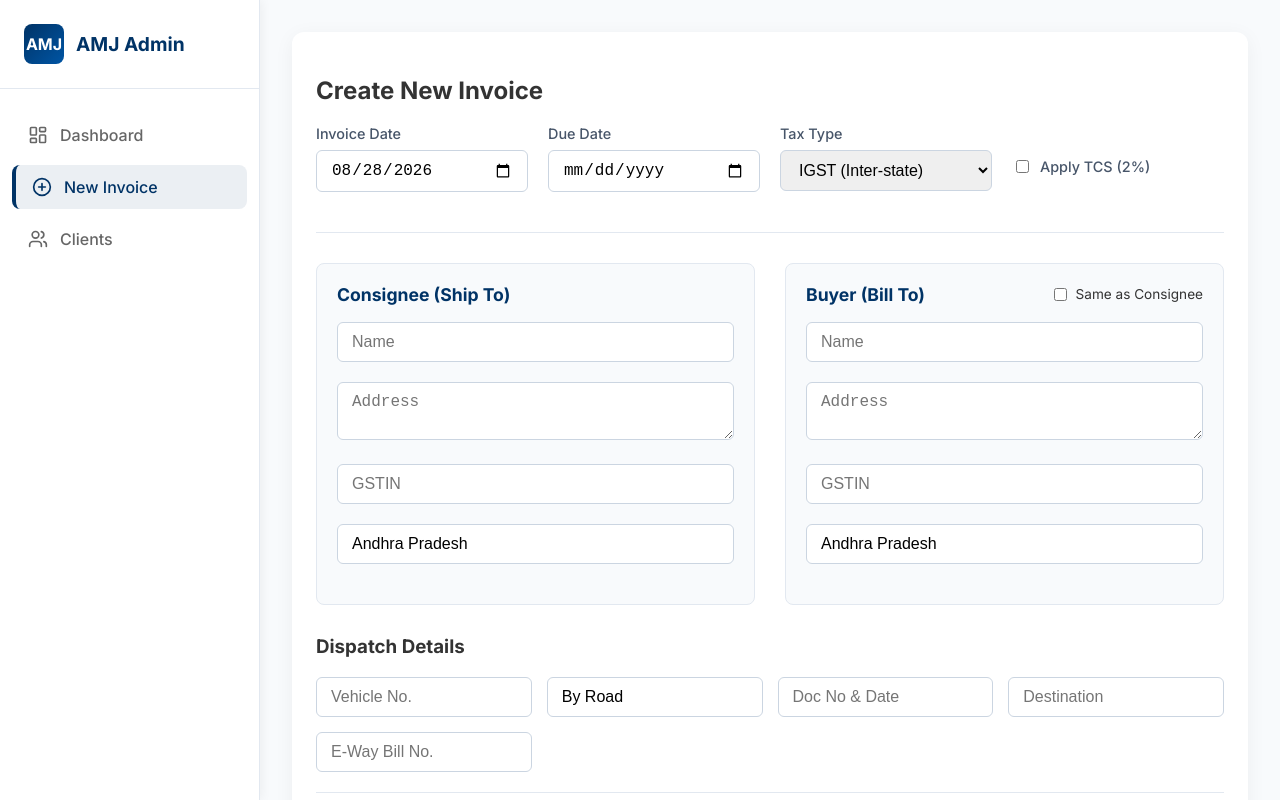
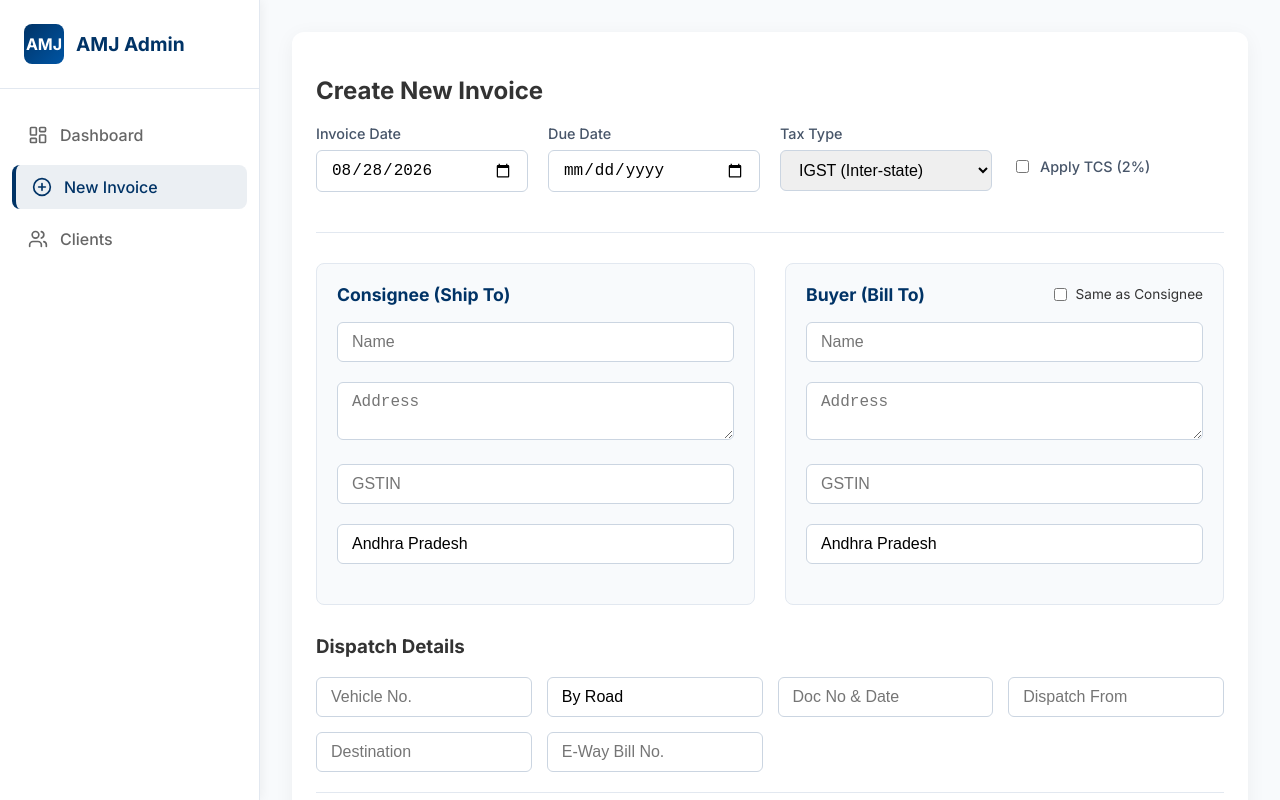
Before and after one commit to jeevanchandrashekhar31-a11y/amj-invoice, a React (Vite) app: page /invoices/new in a window 1280 px wide. Built offline with nearby package versions, Linux system fonts and the light colour scheme.

Commit message:
feat: add dispatch from input and fix pdf generation

```diff
--- a/src/pages/NewInvoice.jsx
+++ b/src/pages/NewInvoice.jsx
@@ -21,7 +21,8 @@ export default function NewInvoice() {
     through: 'By Road',
     docNoDate: '',
     destination: '',
-    ewayBillNo: ''
+    ewayBillNo: '',
+    dispatchFrom: ''
   });
 
   // Settings
@@ -210,6 +211,7 @@ export default function NewInvoice() {
             <input type="text" placeholder="Vehicle No." className="form-control" value={dispatch.vehicleNo} onChange={e => setDispatch({...dispatch, vehicleNo: e.target.value})} />
             <input type="text" placeholder="Dispatch Through" className="form-control" value={dispatch.through} onChange={e => setDispatch({...dispatch, through: e.target.value})} />
             <input type="text" placeholder="Doc No & Date" className="form-control" value={dispatch.docNoDate} onChange={e => setDispatch({...dispatch, docNoDate: e.target.value})} />
+            <input type="text" placeholder="Dispatch From" className="form-control" value={dispatch.dispatchFrom} onChange={e => setDispatch({...dispatch, dispatchFrom: e.target.value})} />
             <input type="text" placeholder="Destination" className="form-control" value={dispatch.destination} onChange={e => setDispatch({...dispatch, destination: e.target.value})} />
             <input type="text" placeholder="E-Way Bill No." className="form-control" value={dispatch.ewayBillNo} onChange={e => setDispatch({...dispatch, ewayBillNo: e.target.value})} />
           </div>
--- a/src/utils/pdfGenerator.js
+++ b/src/utils/pdfGenerator.js
@@ -188,7 +188,7 @@ export default function generatePDF(data) {
   const ewayRow = [...emptyRow];
   ewayRow[1] = `E-Way Bill No: ${data.dispatch.ewayBillNo || ''}`;
   const dispatchRow = [...emptyRow];
-  dispatchRow[1] = `Dispatch From: Rajajinagar 560010`;
+  dispatchRow[1] = data.dispatch?.dispatchFrom ? `Dispatch From: ${data.dispatch.dispatchFrom}` : '';
 
   itemRows.push(ewayRow);
   itemRows.push(dispatchRow);
```
